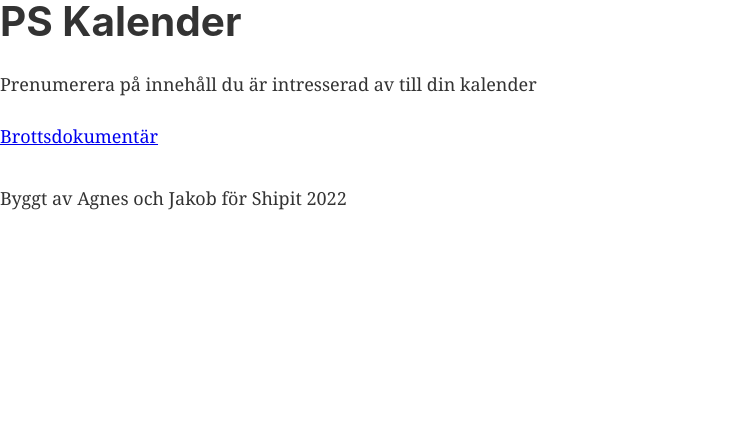
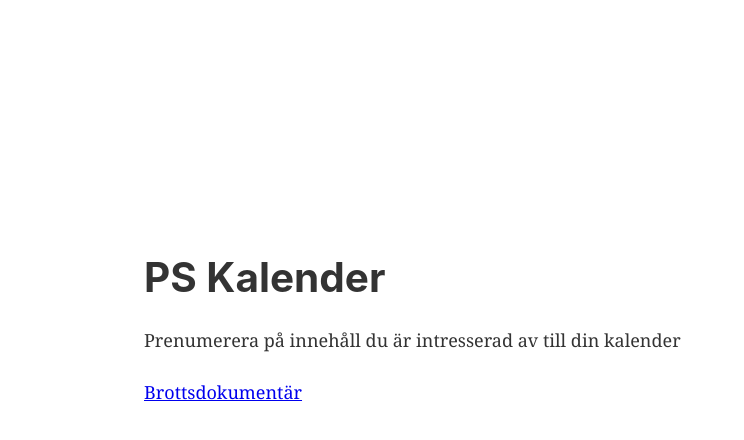
Before and after one commit to jakobmagnus/ps-kalender, a Gatsby site: page / in a window 1280 px wide. Shown: the whole page, without its empty margins (0-744 px from the left). Built offline with nearby package versions, Linux system fonts and the light colour scheme; Gatsby itself is replaced by a stand-in of ours.

Commit message:
Updated layout

```diff
--- a/src/components/layout.css
+++ b/src/components/layout.css
@@ -26,7 +26,12 @@ figcaption,
 figure,
 footer,
 header,
-main,
+main {
+  margin: auto;
+  width: 80%;
+  padding: 16px;
+  padding-top: 20%;
+}
 menu,
 nav,
 section,
--- a/src/components/layout.js
+++ b/src/components/layout.js
@@ -18,13 +18,6 @@ const Layout = ({ children }) => {
   return (
     <>
         <main>{children}</main>
-        <footer
-          style={{
-            marginTop: `2rem`,
-          }}
-        >
-         Byggt av Agnes och Jakob för Shipit 2022
-        </footer>
     </>
   )
 }
```
